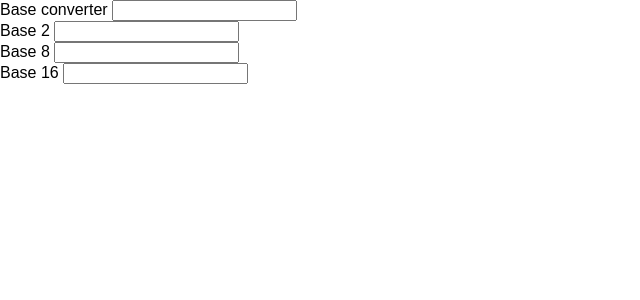
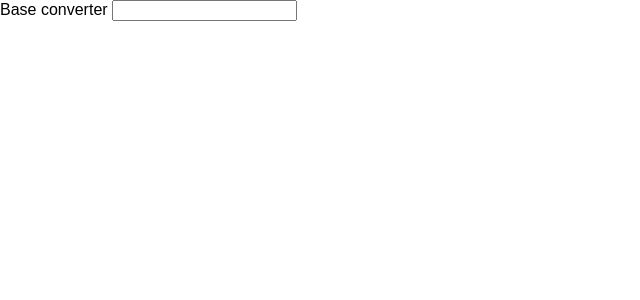
Before and after one commit to Nataliecita/base-converter, a React (Create React App) app: page / in a window 1280 px wide. Shown: the top 300 px of the page, without its empty margins (0-640 px from the left). Built offline with nearby package versions, Linux system fonts and the light colour scheme.

Commit message:
Create single component

```diff
--- a/src/App.js
+++ b/src/App.js
@@ -2,23 +2,12 @@ import React, { Component } from 'react';
 import './App.css';
 
 class BaseConverter extends Component {
+
   render() {
     return (
       <div className="base">
         <label> Base converter </label>
           <input/>
-        <div>
-        <label> Base 2 </label>
-          <input/>
-        </div>
-        <div>
-        <label> Base 8 </label>
-          <input/>
-        </div>
-        <div>
-        <label> Base 16 </label>
-          <input/>
-        </div>
       </div>
     );
   }
```
